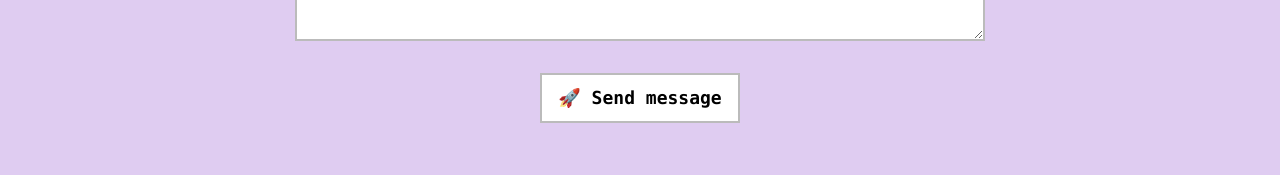
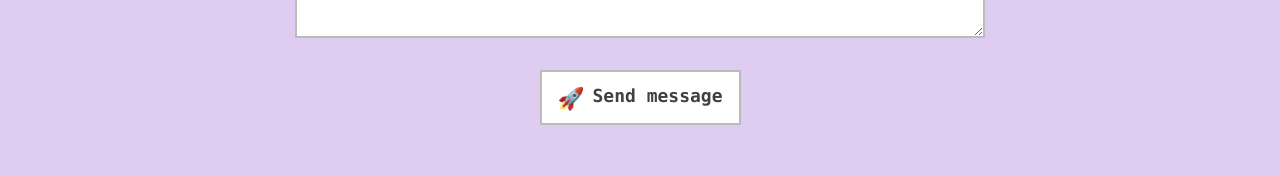
Before and after one commit to punit-shah/punit-shah.github.io, a React (Create React App) app: page / in a window 1280 px wide. Shown: the part 4532-4707 px from the top of the page. Built offline with nearby package versions, Linux system fonts and the light colour scheme.

Commit message:
Fix contact form submit button

```diff
--- a/src/components/Button.css
+++ b/src/components/Button.css
@@ -8,6 +8,7 @@
   font-family: SFMono-Regular, Consolas, Liberation Mono, Menlo, monospace;
   text-align: center;
   cursor: pointer;
+  color: #404040;
   background-color: #fff;
   transition: background-color 0.2s ease-in, border-color 0.1s ease-in;
 }
@@ -15,6 +16,7 @@
 .Button:hover,
 .Button:active,
 .Button:focus {
+  color: #000;
   background-color: #ddd;
   border-color: #999;
 }
--- a/src/components/Button.js
+++ b/src/components/Button.js
@@ -3,12 +3,12 @@ import classNames from 'classnames';
 import PropTypes from 'prop-types';
 import './Button.css';
 
-const Button = ({ type, href, className, children, ...otherProps }) => {
+const Button = ({ type, href, value, className, children, ...otherProps }) => {
   const classes = classNames('Button', className);
 
-  if (type && (type === 'submit' || type === 'button')) {
+  if (value && type && (type === 'submit' || type === 'button')) {
     return (
-      <input className={classes} type={type} {...otherProps}>
+      <input className={classes} type={type} value={value} {...otherProps}>
         {children}
       </input>
     );
@@ -23,7 +23,7 @@ const Button = ({ type, href, className, children, ...otherProps }) => {
   }
 
   return (
-    <button className={classes} {...otherProps}>
+    <button className={classes} type={type} {...otherProps}>
       {children}
     </button>
   );
--- a/src/components/ContactForm.css
+++ b/src/components/ContactForm.css
@@ -39,6 +39,14 @@
   margin: 2rem auto 1rem;
 }
 
+.ContactForm-submit-emoji {
+  font-family: 'Apple Color Emoji', 'Segoe UI', 'Segoe UI Emoji',
+    'Segoe UI Symbol';
+  font-size: 1.2em;
+  vertical-align: middle;
+  margin-right: 8px;
+}
+
 .ContactForm-message {
   position: fixed;
   bottom: 0;
--- a/src/components/ContactForm.js
+++ b/src/components/ContactForm.js
@@ -99,9 +99,17 @@ const ContactForm = () => {
       <Button
         className="ContactForm-submit"
         type="submit"
-        value="🚀 Send message"
         disabled={formState === 'sending'}
-      />
+      >
+        <span
+          className="ContactForm-submit-emoji"
+          role="img"
+          aria-label="rocket"
+        >
+          🚀
+        </span>
+        Send message
+      </Button>
       {messages[formState] && (
         <p className={`ContactForm-message ContactForm-message-${formState}`}>
           {messages[formState]}
```
